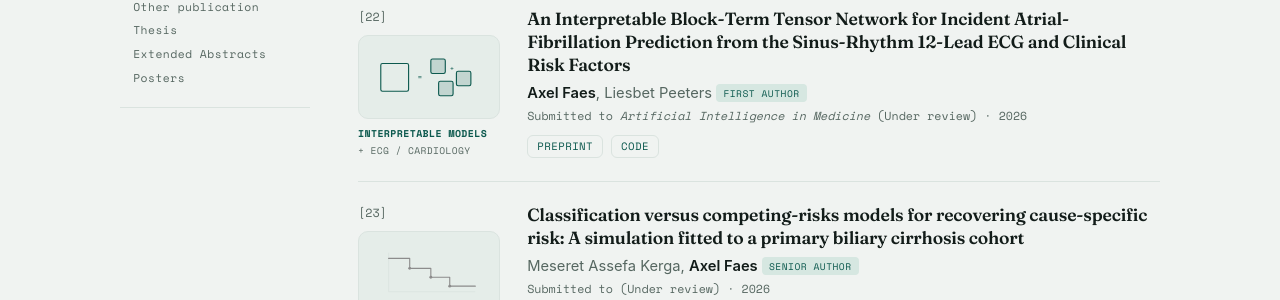
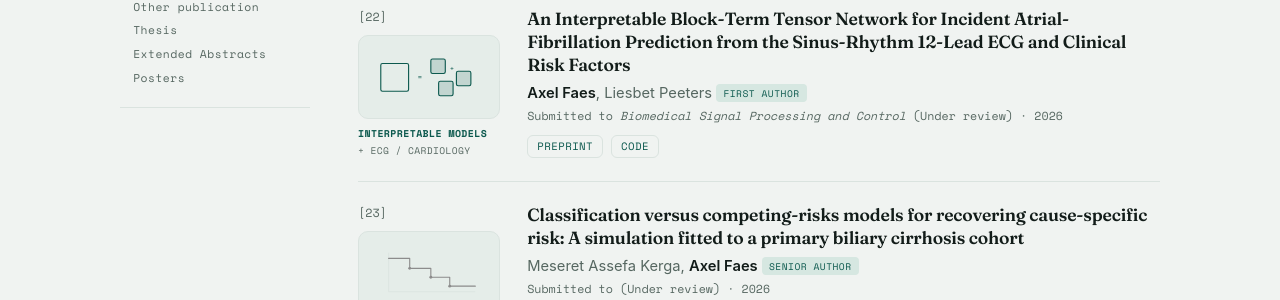
Before and after one commit to TheAxeC/theaxec.github.io, a Jekyll site: the page built from _pages/publications.md, in a window 1280 px wide and 900 px high, scrolled down 4769 px. Shown: the part 153-453 px from the top of the window. Built offline with Jekyll 4.4.1, drawn with Linux system fonts in a browser that asks for light colours.

Commit message:
Update book title in publications and modify CV

```diff
--- a/_data/publications.yml
+++ b/_data/publications.yml
@@ -50,7 +50,7 @@ papers-in-review:
       program:
         - tensor
         - ecg
-      book: Artificial Intelligence in Medicine
+      book: Biomedical Signal Processing and Control
       pub_pre: "Submitted to "
       pub_post: (Under review)
       pub_date: 2026
```
Also changed, not shown: 1 other file.
